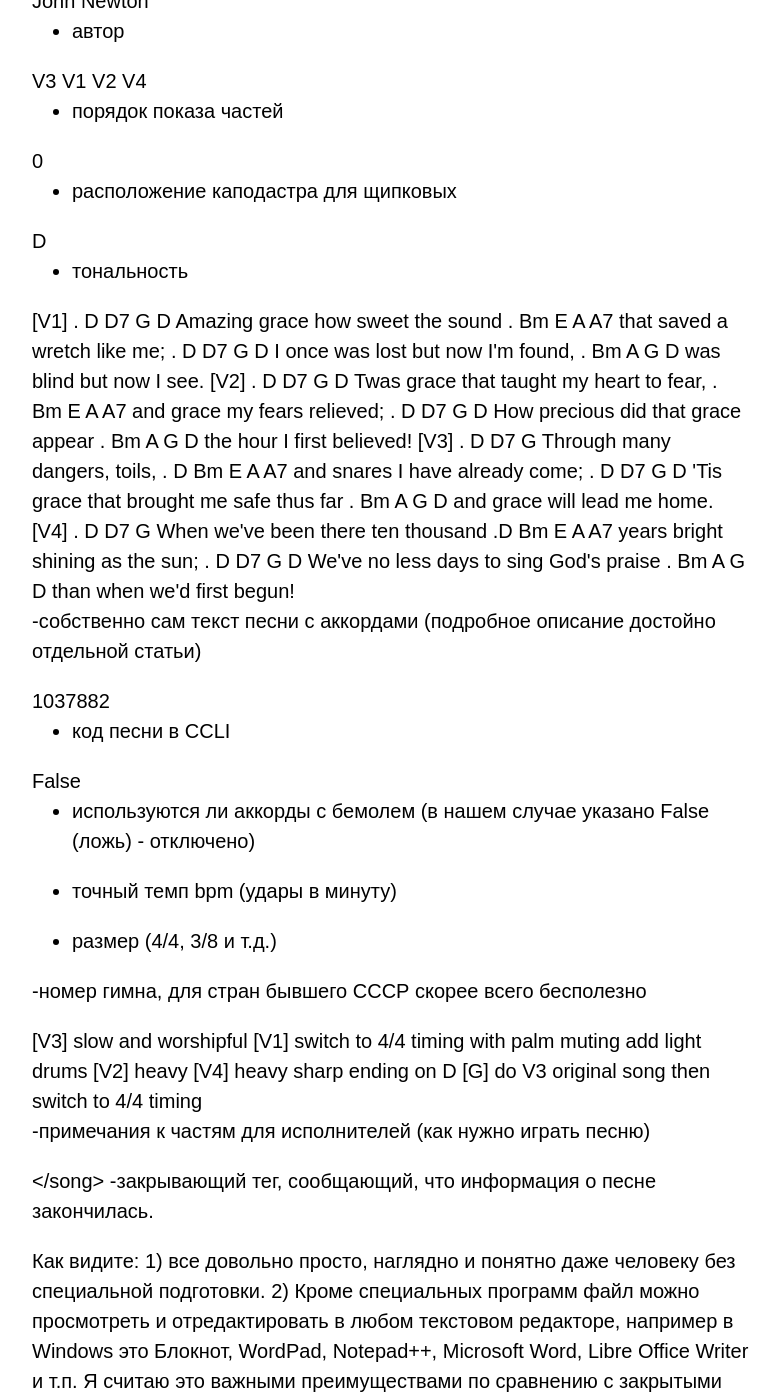
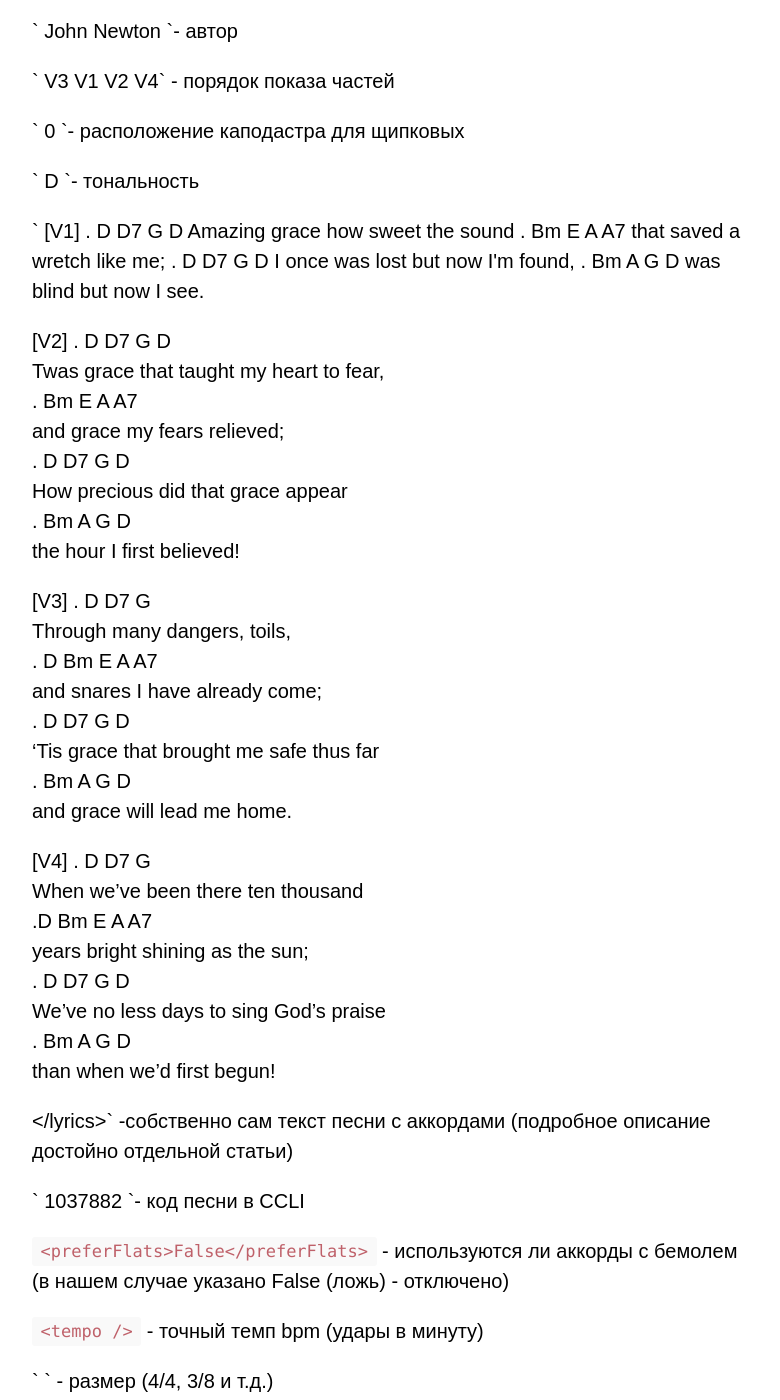
Before and after one commit to SergKnyz/alexblog, a Jekyll site: the page built from _posts/2020-03-08-fail-v-formatie-opensong.markdown, in a window 1280 px wide and 1400 px high, scrolled down 2537 px. Shown: the whole window, without its empty margins (248-1028 px from the left). Built offline with Jekyll 4.4.1, drawn with Linux system fonts in a browser that asks for light colours; our own code applies the rules of GitHub Pages for plain Markdown files; some of the changed text lies outside the part shown.

Commit message:
Updated Fail V Formatie Opensong

```diff
--- a/_posts/2020-03-08-fail-v-formatie-opensong.markdown
+++ b/_posts/2020-03-08-fail-v-formatie-opensong.markdown
@@ -14,7 +14,7 @@
 
 Сама концепция Opensong-совместимых приложений подразумевает, что программы и песни хранятся раздельно.
 В настройках программы можно указать песни из какой папки будут открыты для работы. Это позволяет хранить на одном компьютере несколько отдельных баз, например песенные сборники разных церквей или тексты на разных языках.
-Все программы совместимые с Open Song используют одинаковую структуру каталогов и вложенных подкатологов, что очень удобно.
+Все программы совместимые с Opensong используют одинаковую структуру каталогов и вложенных подкаталогов, что очень удобно.
 
 Рассмотрим структуру каталогов на примере программы Open Chords. Я пользуюсь её на протяжении нескольких лет и новичкам рекомендую именно её. Существует установочная и переносная версия, и их места хранения данных несколько отличаются.
 
@@ -67,17 +67,17 @@
 В начале файла идет различная служебные данные о стандарте XML и описание стиля, для нас она не представляет никакой ценности.
 Далее в тэгах описывается:
 
-  <title>Amazing Grace</title> - название песни
+ ` <title>Amazing Grace</title> `- название песни
 
-  <author>John Newton</author> - автор
+ ` <author>John Newton</author> `- автор
 
-  <presentation>V3 V1 V2 V4</presentation> - порядок показа частей
+ ` <presentation>V3 V1 V2 V4</presentation>` - порядок показа частей
 
-  <capo>0</capo> - расположение каподастра для щипковых
+ ` <capo>0</capo> `- расположение каподастра для щипковых
 
-  <key>D</key> - тональность
+ ` <key>D</key> `- тональность
 
-  <lyrics>[V1]
+`  <lyrics>[V1]
 . D      D7        G         D
  Amazing grace how sweet the sound
 .     Bm      E           A  A7
@@ -118,19 +118,19 @@
  than when we'd first begun!
 
 
-</lyrics> -собственно сам текст песни с аккордами (подробное описание достойно отдельной статьи)
+</lyrics>` -собственно сам текст песни с аккордами (подробное описание достойно отдельной статьи)
 
-  <ccli>1037882</ccli> - код песни в CCLI
+ ` <ccli>1037882</ccli> `- код песни в CCLI
 
-  <preferFlats>False</preferFlats> - используются ли аккорды с бемолем (в нашем случае указано False (ложь) - отключено)
+  `<preferFlats>False</preferFlats>` - используются ли аккорды с бемолем (в нашем случае указано False (ложь) - отключено)
 
-  <tempo /> - точный темп bpm (удары в минуту)
+  `<tempo />` - точный темп bpm (удары в минуту)
 
-  <time_sig /> - размер (4/4, 3/8 и т.д.)
+ ` <time_sig />` - размер (4/4, 3/8 и т.д.)
 
-  <hymn_number /> -номер гимна, для стран бывшего СССР скорее всего бесполезно
+ ` <hymn_number />` -номер гимна, для стран бывшего СССР скорее всего бесполезно
 
-  <notes>[V3]
+`  <notes>[V3]
  slow and worshipful
 [V1]
  switch to 4/4
```
Also changed, not shown: other parts of _posts/2020-03-08-fail-v-formatie-opensong.markdown (+13 -12 lines).
